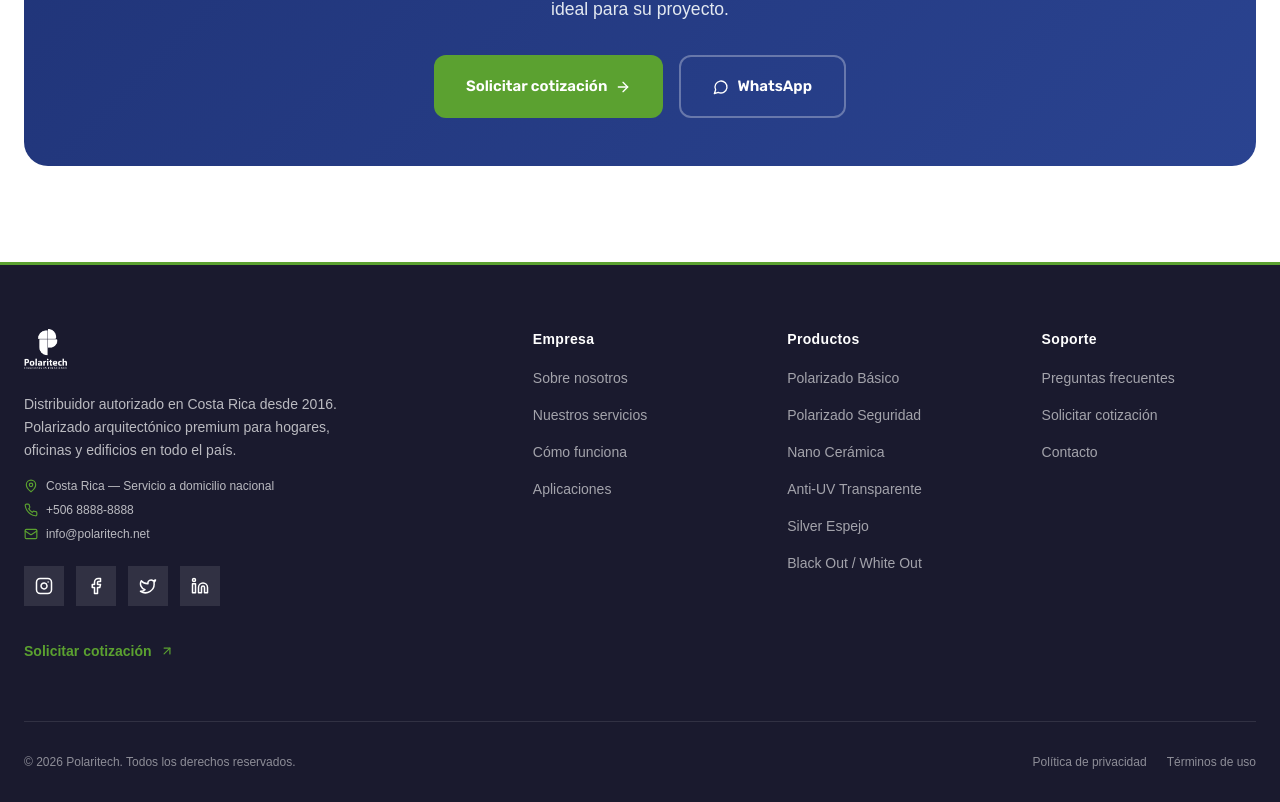
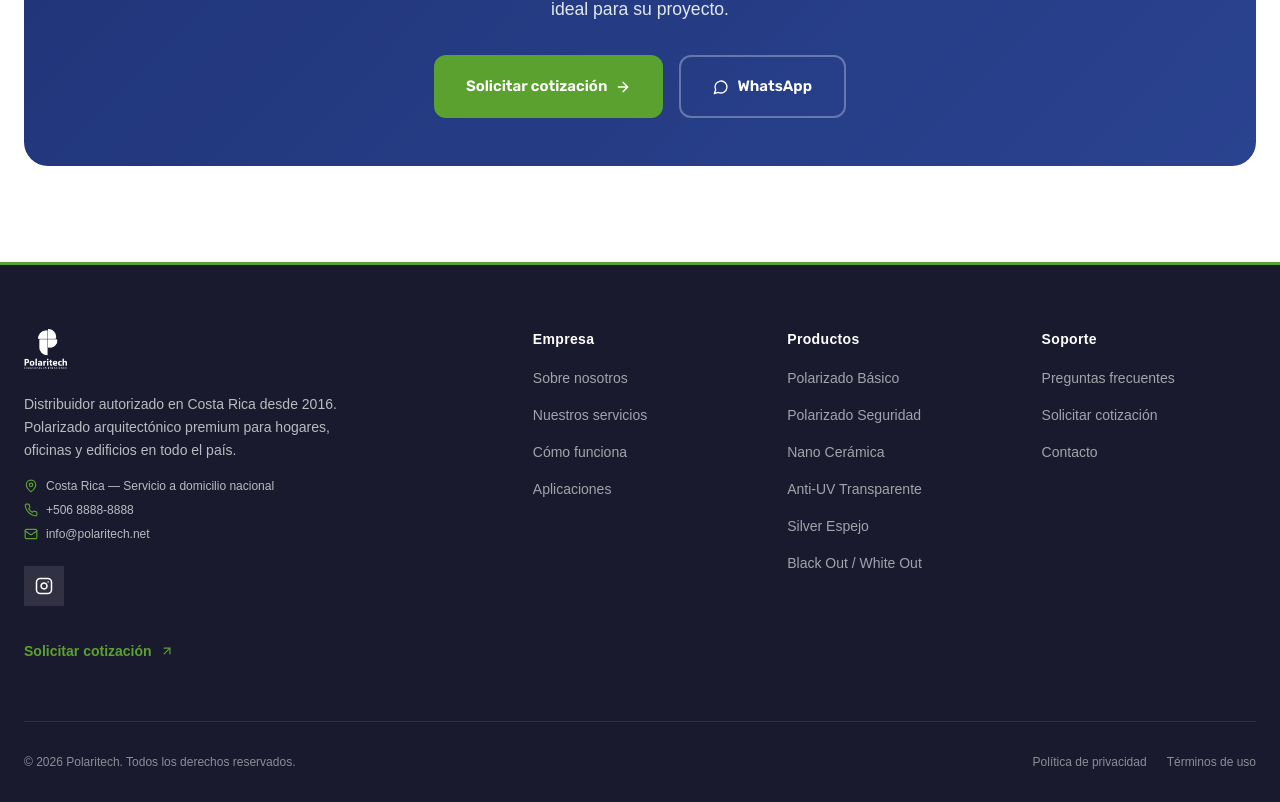
Before and after one commit to manupor/Polaritech, a React (Vite) app: page / in a window 1280 px wide. Shown: the part 7315-8117 px from the top of the page. Built offline with nearby package versions, Linux system fonts and the light colour scheme; a web font is replaced by a local one.

Commit message:
Remove Facebook, Twitter and LinkedIn from footer - keep only Instagram

```diff
--- a/src/components/Footer.jsx
+++ b/src/components/Footer.jsx
@@ -1,5 +1,5 @@
 import React from 'react'
-import { Instagram, Facebook, Twitter, Linkedin, ArrowUpRight, MapPin, Phone, Mail } from 'lucide-react'
+import { Instagram, ArrowUpRight, MapPin, Phone, Mail } from 'lucide-react'
 
 const footerLinks = {
   Empresa: [
@@ -25,9 +25,6 @@ const footerLinks = {
 
 const socials = [
   { icon: <Instagram size={18} />, href: '#', label: 'Instagram' },
-  { icon: <Facebook size={18} />, href: '#', label: 'Facebook' },
-  { icon: <Twitter size={18} />, href: '#', label: 'Twitter' },
-  { icon: <Linkedin size={18} />, href: '#', label: 'LinkedIn' },
 ]
 
 export default function Footer() {
```
